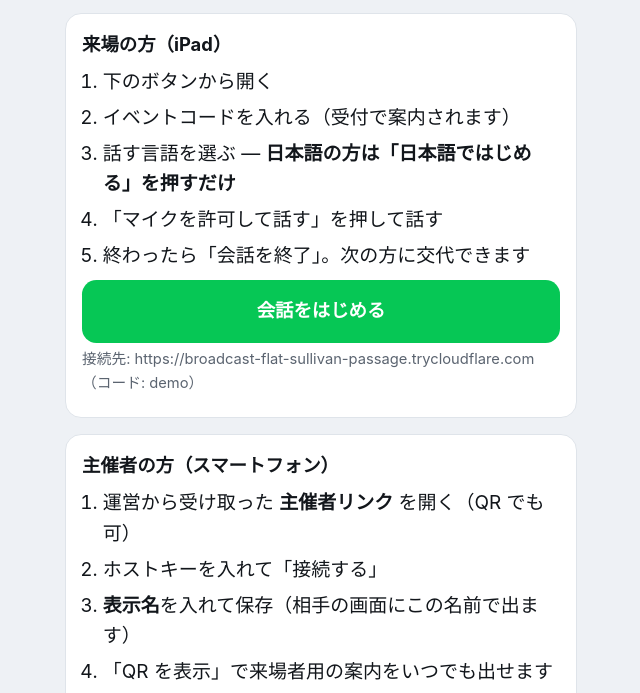
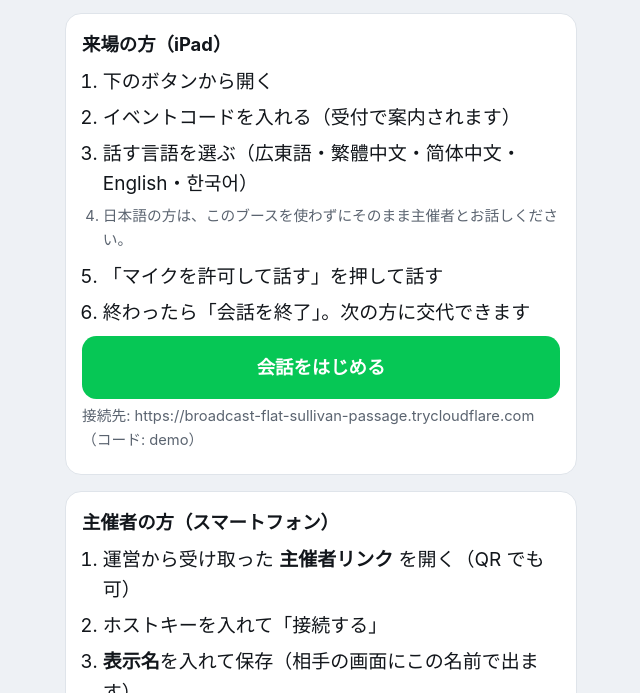
Before and after one commit to julia-525/julia-525.github.io, a plain HTML site: page index.html in a window 1280 px wide. Shown: the part 107-800 px from the top of the page, without its empty margins (319-959 px from the left). Drawn offline with Linux system fonts and the light colour scheme.

Commit message:
Fan picker no longer offers Japanese (a Japanese guest talks directly)

```diff
--- a/index.html
+++ b/index.html
@@ -42,7 +42,8 @@
     <ol>
       <li>下のボタンから開く</li>
       <li>イベントコードを入れる（受付で案内されます）</li>
-      <li>話す言語を選ぶ — <b>日本語の方は「日本語ではじめる」を押すだけ</b></li>
+      <li>話す言語を選ぶ（広東語・繁體中文・简体中文・English・한국어）</li>
+      <li class="hint" style="margin:.2rem 0 .6rem">日本語の方は、このブースを使わずにそのまま主催者とお話しください。</li>
       <li>「マイクを許可して話す」を押して話す</li>
       <li>終わったら「会話を終了」。次の方に交代できます</li>
     </ol>
```
